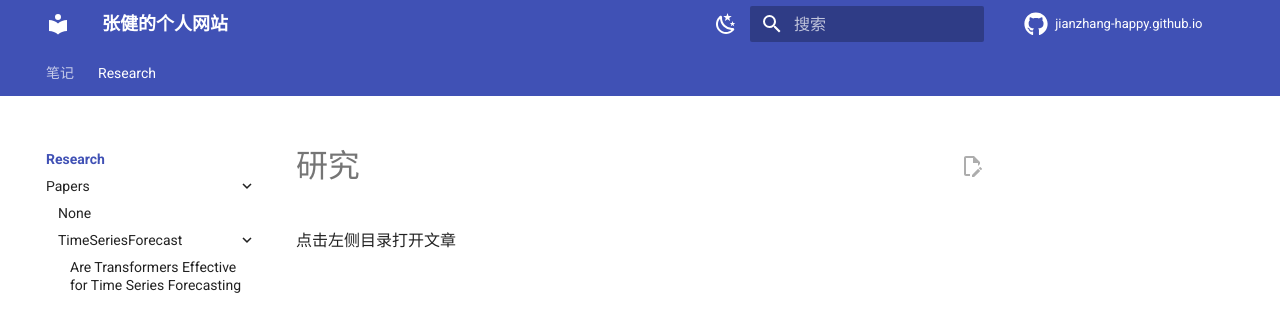
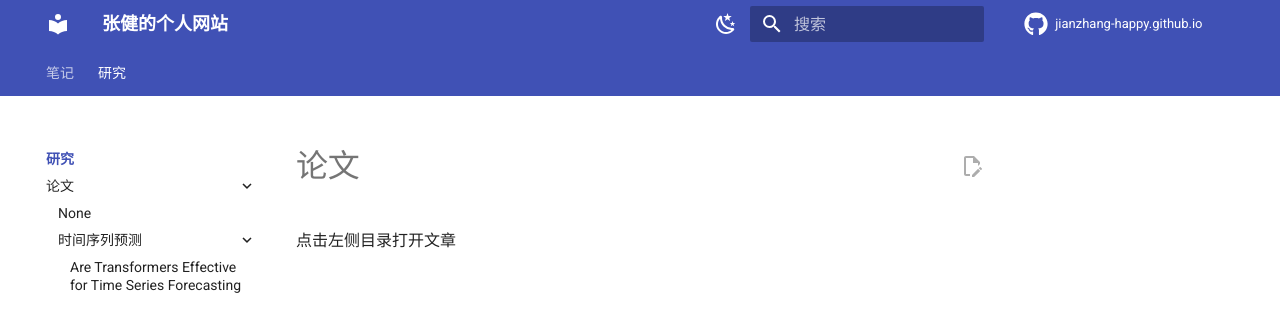
Before and after one commit to jianzhang-happy/jianzhang-happy.github.io, an MkDocs documentation site: the page built from docs/Research/index.md, in a window 1280 px wide. Shown: the top 336 px of the page. Built offline with MkDocs 1.6.1 and Material for MkDocs 9.7.7, drawn with Linux system fonts in a browser that asks for light colours; comment, search, counter and statistics services are not loaded; part of the change alters nothing that is shown.

Commit message:
add chinese titles

```diff
--- a/docs/Research/index.md
+++ b/docs/Research/index.md
@@ -1,3 +1,3 @@
-# 研究
+# 论文
 
 点击左侧目录打开文章
--- a/mkdocs.yml
+++ b/mkdocs.yml
@@ -10,13 +10,13 @@ nav:
     - Notes/index.md
     - Python:
       - Notes/Python/test.md
-    - LessonsLearned:
+    - 踩坑:
       - Notes/LessonsLearned/PaperReproduce.md
-  - Research:
+  - 研究:
     - Research/index.md
-    - Papers:
+    - 论文:
       - Research/Papers/index.md
-      - TimeSeriesForecast:
+      - 时间序列预测:
         - Are Transformers Effective for Time Series Forecasting: Research/Papers/TimeSeriesForecast/AreTransformersEffectiveforTimeSeriesForecasting.md
 
 
```
